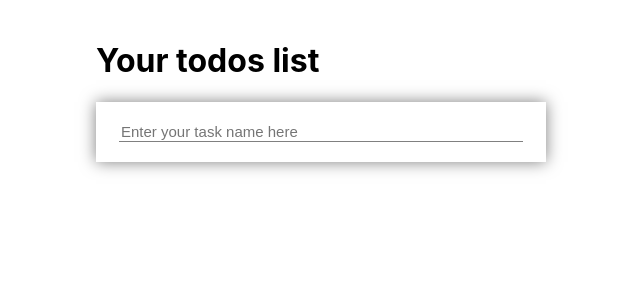
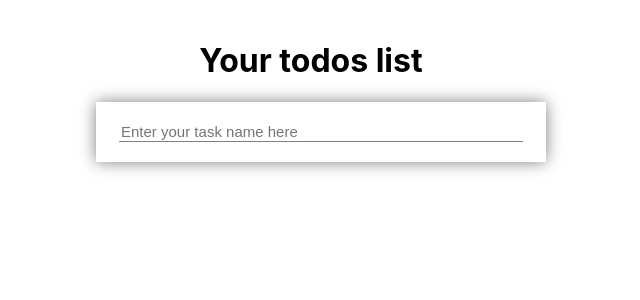
Before and after one commit to vanya0889/react_todo_new, a React (Create React App) app in the folder todo/: page / in a window 1280 px wide. Shown: the top 300 px of the page, without its empty margins (319-959 px from the left). Built offline with nearby package versions, Linux system fonts and the light colour scheme.

Commit message:
finish project

```diff
--- a/todo/src/App.module.css
+++ b/todo/src/App.module.css
@@ -1,13 +1,18 @@
 .App {
     margin: 0 auto;
     width:450px;
+}
+h1{
+    display: flex;
+    justify-content: center;
+   margin-right: 20px;
 }
 .container{
     box-shadow: 0 0 15px rgba(0,0,0,0.5);
 }
 .containerForms{
     overflow-y: auto;
-    max-height: 350px;
+    max-height: 355px;
 }
 .containerForms::-webkit-scrollbar {
     display: none;
--- a/todo/src/todo/ToDo.module.css
+++ b/todo/src/todo/ToDo.module.css
@@ -49,9 +49,3 @@
     cursor: pointer;
     opacity: 1;
 }
-
-
-
-hr {
-    opacity: 0.5;
-}
```
